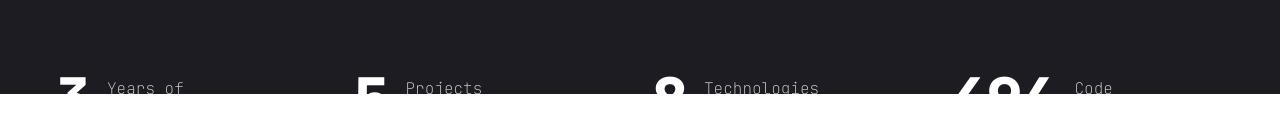
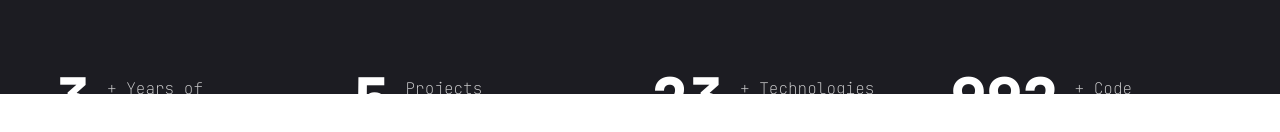
Before and after one commit to solidados/my-portfolio, a Next.js app: page / in a window 1280 px wide. Shown: the part 706-838 px from the top of the page. Built offline with nearby package versions, Linux system fonts and the light colour scheme.

Commit message:
refactor: update `Stats` & `Photo` components

```diff
--- a/components/Photo.tsx
+++ b/components/Photo.tsx
@@ -25,7 +25,7 @@ const Photo: FC = () => {
         >
           <Image
             src="/photo1.png"
-            className="object-contain left-1.5!"
+            className="object-contain"
             priority
             quality={100}
             fill
--- a/components/Stats.tsx
+++ b/components/Stats.tsx
@@ -6,19 +6,19 @@ import CountUp from "react-countup";
 const stats = [
   {
     num: 3,
-    text: "Years of Experience",
+    text: "+ Years of Experience",
   },
   {
     num: 5,
     text: "Projects completed",
   },
   {
-    num: 8,
-    text: "Technologies mastered",
+    num: 23,
+    text: "+ Technologies mastered",
   },
   {
-    num: 500,
-    text: "Code commits",
+    num: 999,
+    text: "+ Code commits",
   },
 ];
 
--- a/package.json
+++ b/package.json
@@ -3,7 +3,7 @@
   "version": "0.1.0",
   "private": true,
   "scripts": {
-    "dev": "next dev",
+    "dev": "next dev --turbo",
     "build": "next build",
     "start": "next start",
     "lint": "next lint"
```
